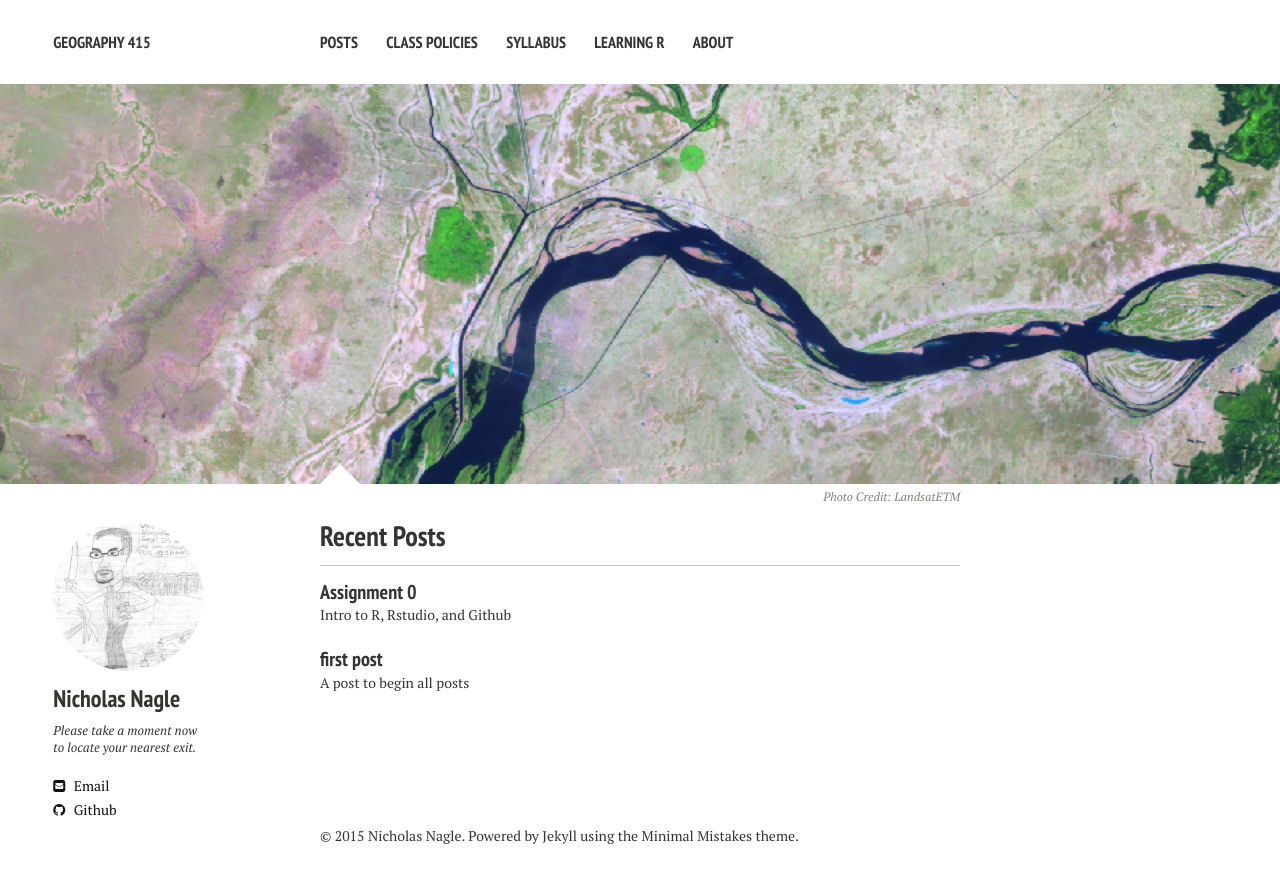
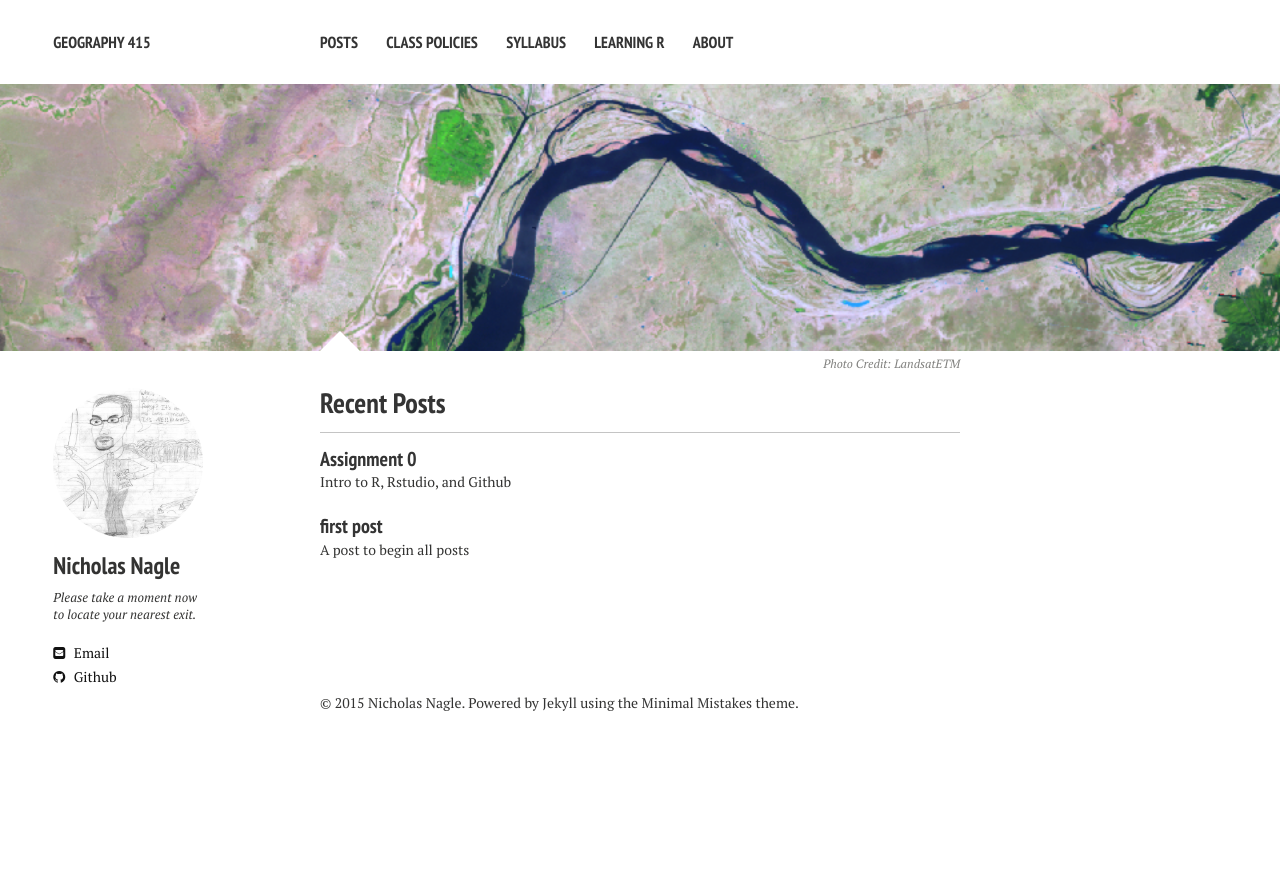
Before and after one commit to UTK-geog415-s15/UTK-geog415-s15.github.io, a Jekyll site: the page built from index.md, in a window 1280 px wide. Shown: the top 883 px of the page. Built offline with Jekyll 4.4.1, drawn with Linux system fonts in a browser that asks for light colours; nearby versions of some CDN libraries.

Commit message:
cropped header img and changed site index

```diff
--- a/index.md
+++ b/index.md
@@ -4,7 +4,7 @@ author: nnagle
 excerpt: "Quantitative Methods for Geography"
 tags: []
 image:
-  feature: Landsat_543.png
+  feature: Landsat_543-960-200.png
   credit: LandsatETM
   creditlink: http://landsat.usgs.gov
 ---
```
Also changed, not shown: images/Landsat_543-960-200.png (added).
